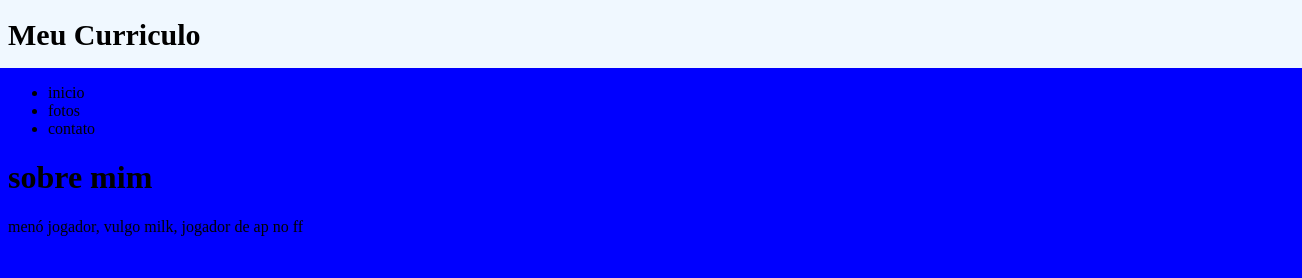
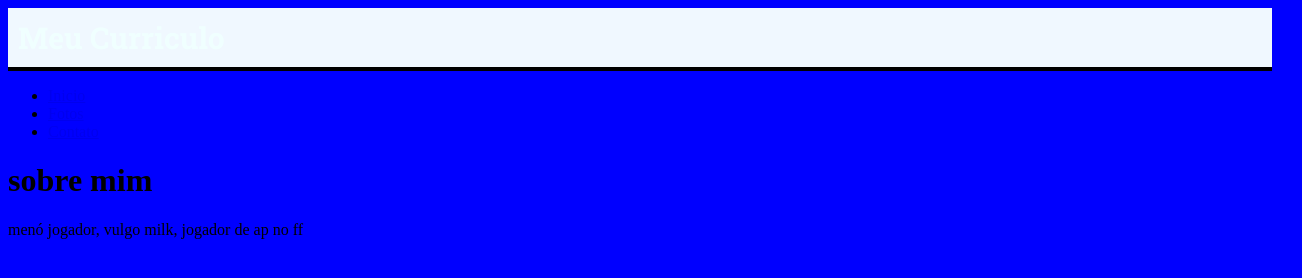
Before and after one commit to joaoleite244/Joaoleite, a plain HTML site: page index.html in a window 1280 px wide. Shown: the whole page, 1302 px wide, since content can reach past the window. Drawn offline with Linux system fonts and the light colour scheme.

Commit message:
fghagfggahs

```diff
--- a/index.html
+++ b/index.html
@@ -11,10 +11,11 @@
 <header>
     <h3>Meu Curriculo</h3>
 </header>
-    <ul>
-        <li>inicio</li>
-        <li>fotos</li>
-        <li>contato</li>
+
+    <ul class="nav">
+    <li><a href="#inicio">Inicio</a></li>
+    <li><a href="#fotos">Fotos</a></li>
+    <li><a href="#contato">Contato</a></li>
     </ul>
 
 
--- a/style.css
+++ b/style.css
@@ -1,19 +1,48 @@
+@import url('https://fonts.googleapis.com/css2?family=Roboto+Slab:wght@100..900&display=swap');
 body{
     background-color: blue;
+    color:black;
 }
 
 header{
     background-color: aliceblue;
-    height:80px;
-    padding-left: 30px;
-    margin-left: -30px;
-    margin-right: -30px;
-    margin-top: -20px;
-    text-align: center;
-    display: flex;
+   padding: 10px;
+   border-bottom: 4px solid black;
+   font-size: 25px;
+   text-decoration: none;
+   display: flex;
+   justify-content: space-between;
+   align-items: center;
+   margin: 0 auto;
 }
 
 header h3{
     list-style: none;
      font-size: 30px;
+     color: azure;
+     font-family: "Roboto Slab", serif;
+     font-optical-sizing: auto;
+    font-weight: <weight>;
+     font-style: normal;
+     margin: 0;
 }
+.nav ul{
+    list-style: none;
+    margin: 0;
+    padding: 0;
+    display: flex;
+}
+.nav ul li{
+    margin-left: 20px;
+    font-size: 20px;
+}
+
+header ul li a{
+    color: black;
+    text-decoration: none;
+    transition: color 0.5s;
+}
+
+header ul li a:hover{
+    color: azure;
+}
```
